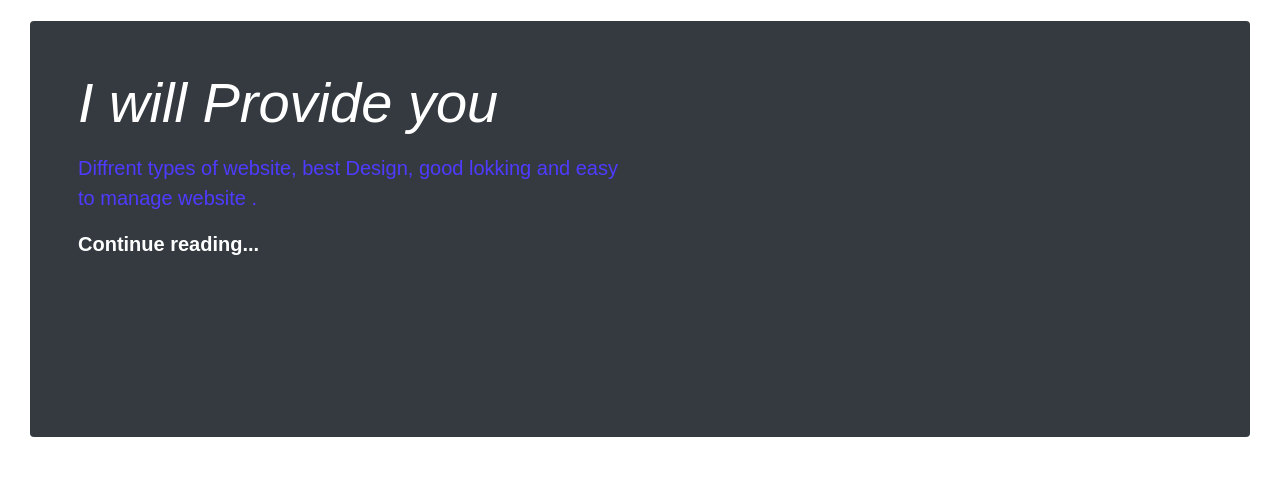
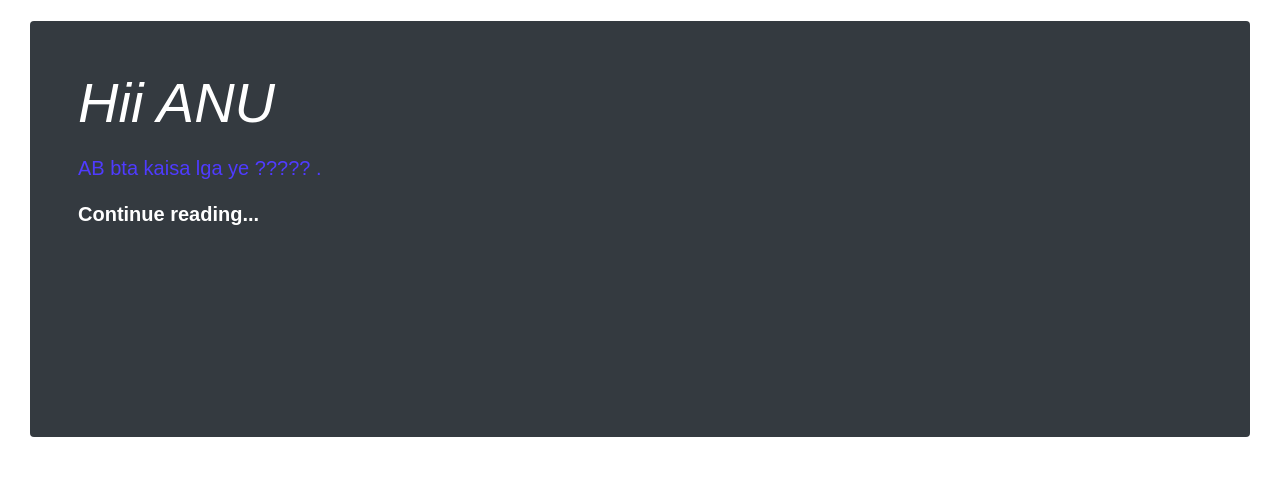
Before and after one commit to Ssuryavansham/Mywebsite, a plain HTML site: page index.html in a window 1280 px wide. Shown: the part 1744-2239 px from the top of the page. Drawn offline with nearby package versions, Linux system fonts and the light colour scheme.

Commit message:
code is chnaged on style 4/6/

```diff
--- a/index.html
+++ b/index.html
@@ -220,8 +220,8 @@
 
 <div class="jumbotron p-3 p-md-5 text-white rounded bg-dark">
   <div class="col-md-6 px-0">
-    <h1 class="display-4 font-italic">I will Provide you </h1>
-    <p class="lead my-3">Diffrent types of website, best Design, good lokking and easy to manage website .</p>
+    <h1 class="display-4 font-italic">Hii ANU</h1>
+    <p class="lead my-3">AB bta kaisa lga ye ????? .</p>
     <p class="lead mb-0"><a href="#" class="text-white font-weight-bold">Continue reading...</a></p>
   </div>
 </div>
```
